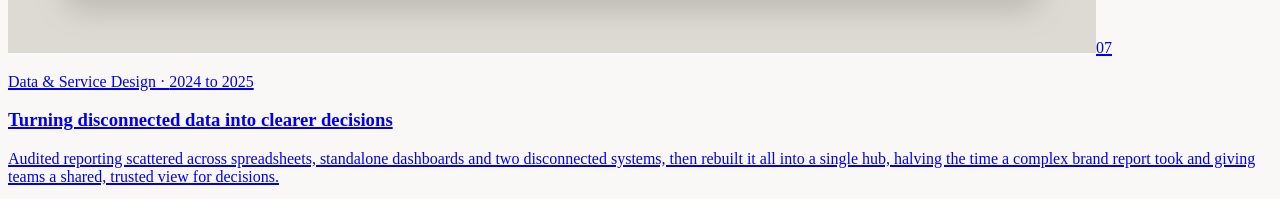
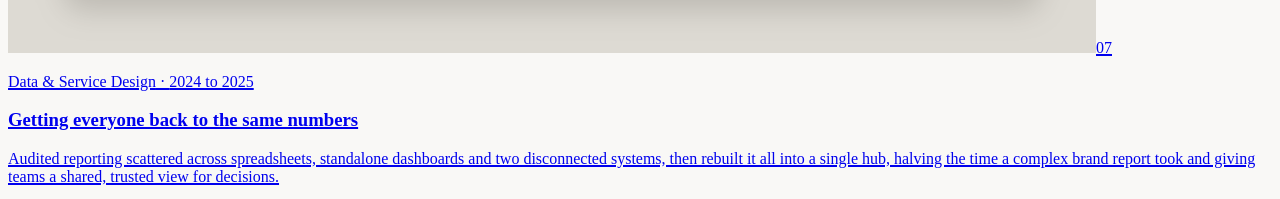
Before and after one commit to jadeparrish/portfolio, a Next.js app: page / in a window 1280 px wide. Shown: the part 5120-5319 px from the top of the page. Built offline with nearby package versions, Linux system fonts and the light colour scheme.

Commit message:
Update case study title for reporting project

```diff
--- a/app/caseStudiesData.js
+++ b/app/caseStudiesData.js
@@ -96,7 +96,7 @@ const work = [
     slug: 'reporting',
     year: '2024 to 2025',
     group: 'data',
-    title: 'Turning disconnected data into clearer decisions',
+    title: 'Getting everyone back to the same numbers',
     tag: 'Data & Service Design',
     description:
       'Audited reporting scattered across spreadsheets, standalone dashboards and two disconnected systems, then rebuilt it all into a single hub, halving the time a complex brand report took and giving teams a shared, trusted view for decisions.',
```
